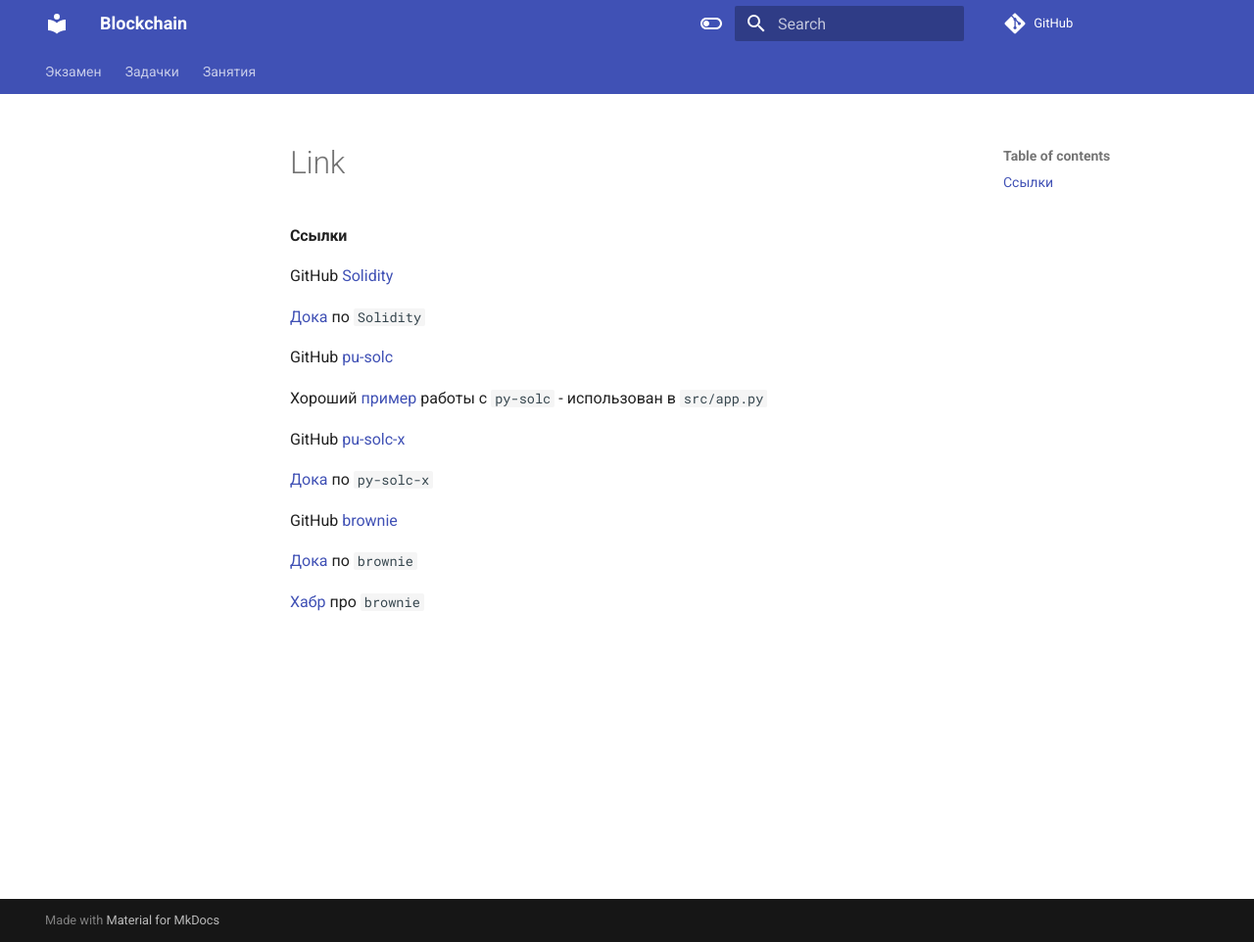
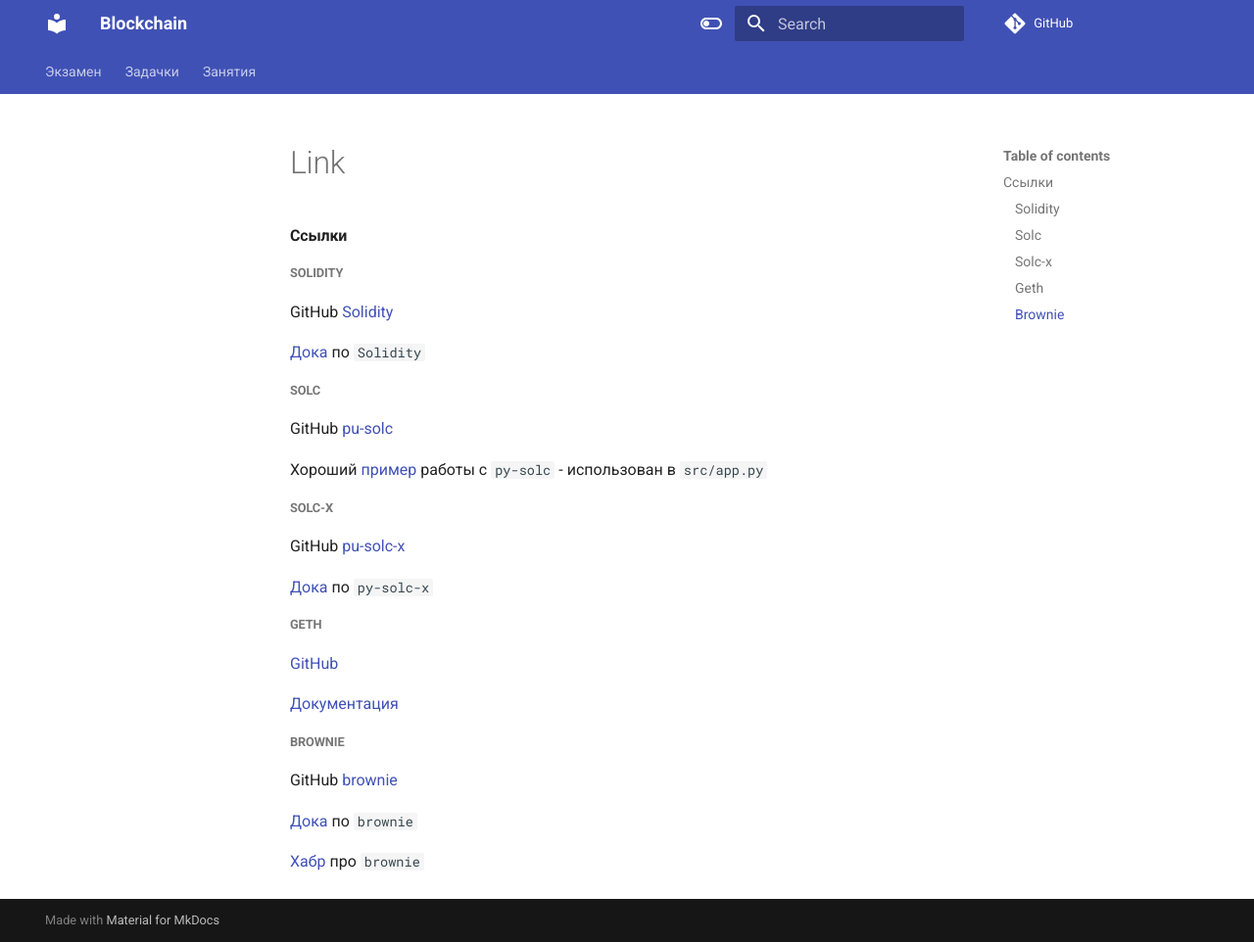
Before and after one commit to vikian050194/blockchain, an MkDocs documentation site: the page built from docs/tasks/link.md, in a window 1280 px wide and 962 px high. Shown: the whole window at 98% size. Built offline with MkDocs 1.6.1 and Material for MkDocs 9.7.7, drawn with Linux system fonts in a browser that asks for light colours; comment, search, counter and statistics services are not loaded.

Commit message:
add links

```diff
--- a/docs/misc/link.md
+++ b/docs/tasks/link.md
@@ -1,16 +1,30 @@
 ## Ссылки
+
+### Solidity
 
 GitHub [Solidity](https://github.com/ethereum/solidity)
 
 [Дока](https://solidity.readthedocs.io/en/latest/index.html) по `Solidity`
 
+### Solc
+
 GitHub [pu-solc](https://github.com/ethereum/py-solc)
 
 Хороший [пример](https://yohanes.gultom.id/2018/11/28/compiling-deploying-and-calling-ethereum-smartcontract-using-python/) работы с `py-solc` - использован в `src/app.py`
 
+### Solc-x
+
 GitHub [pu-solc-x](https://github.com/iamdefinitelyahuman/py-solc-x)
 
 [Дока](https://solcx.readthedocs.io/en/latest/index.html) по `py-solc-x`
+
+### Geth
+
+[GitHub](https://github.com/ethereum/go-ethereum)
+
+[Документация](https://geth.ethereum.org/)
+
+### Brownie
 
 GitHub [brownie](https://github.com/eth-brownie/brownie)
 
```
Also changed, not shown: docs/exam.md (+1 -2 lines).
